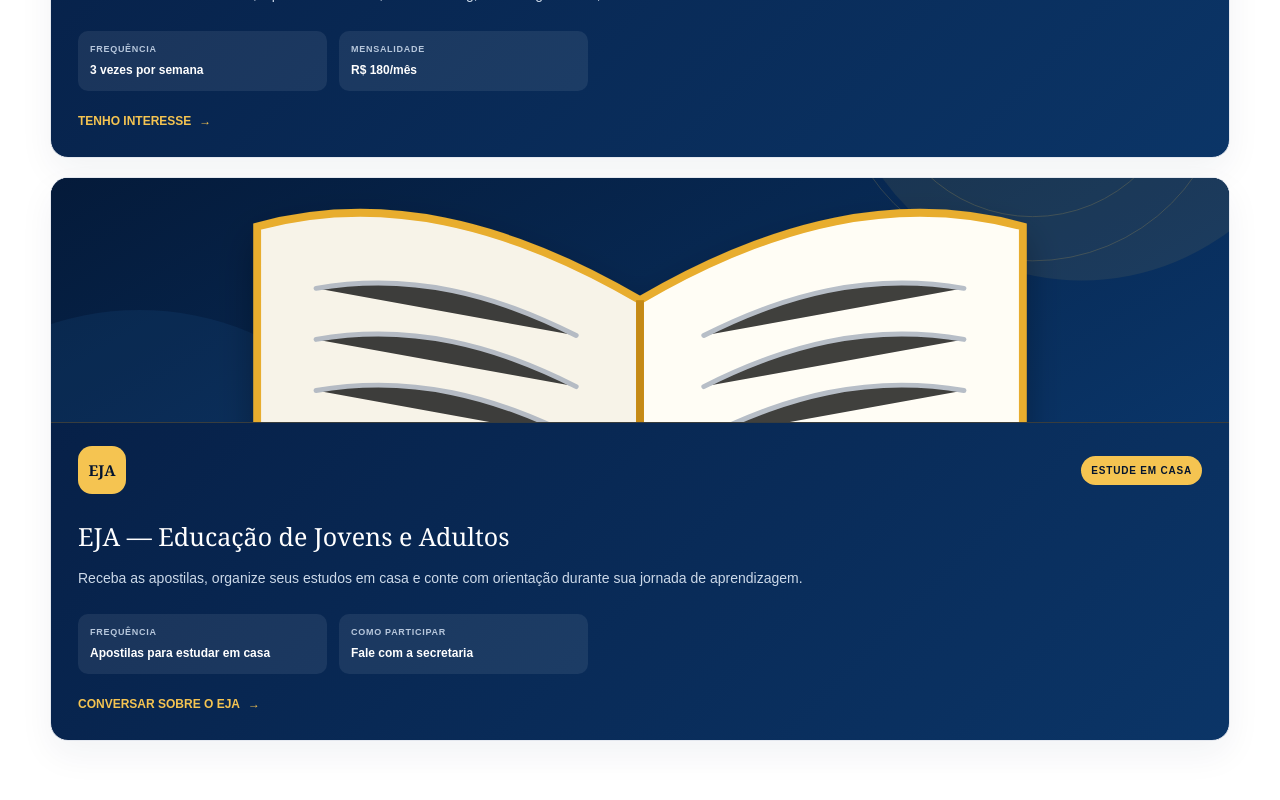
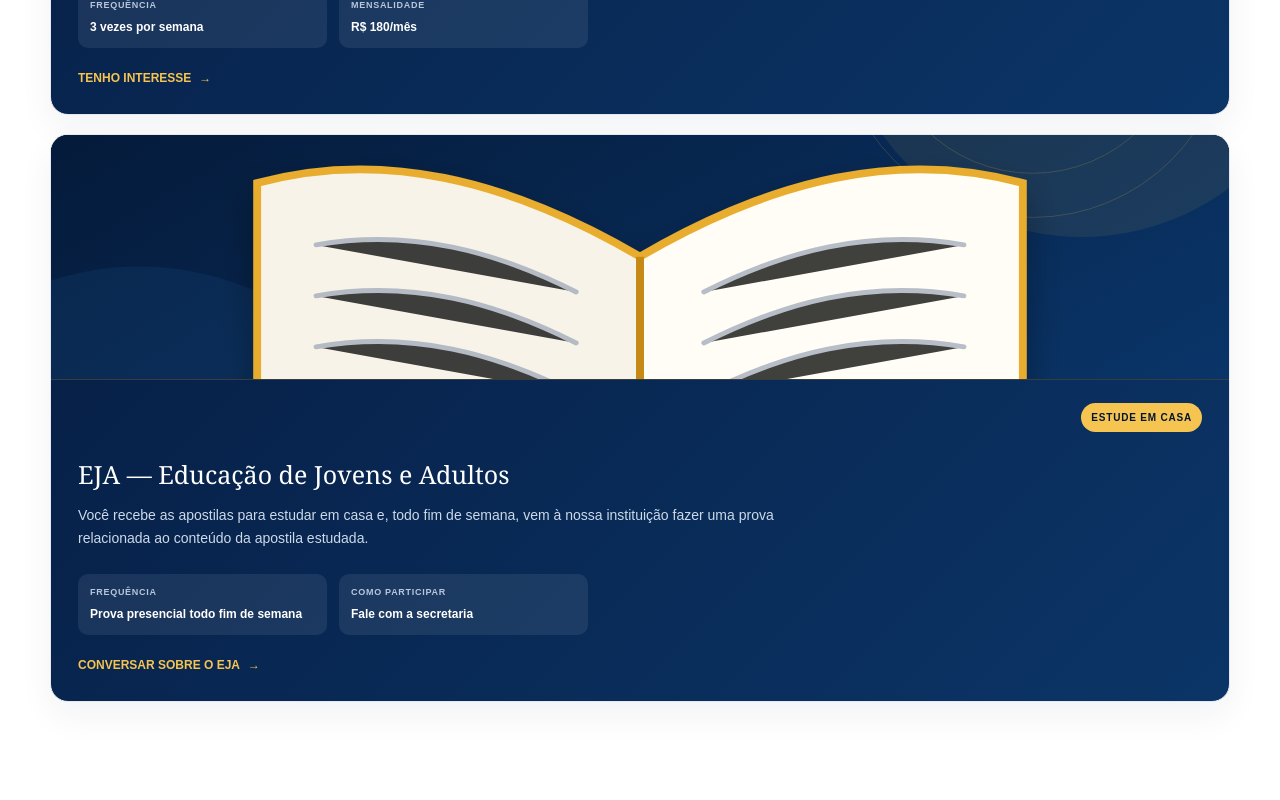
Before and after one commit to kuadmff2-bit/Site_shekinah, a Next.js app: page / in a window 1280 px wide. Shown: the part 2700-3500 px from the top of the page. Built offline with nearby package versions, Linux system fonts and the light colour scheme.

Commit message:
Atualiza EJA, documentos e remove siglas dos cursos

```diff
--- a/app/globals.css
+++ b/app/globals.css
@@ -81,9 +81,7 @@ nav a:hover, nav a:focus-visible { color: var(--gold-400); }
 .course-image-wrap img { display: block; width: 100%; height: 100%; object-fit: cover; transition: transform .45s ease; }
 .course-card:hover .course-image-wrap img { transform: scale(1.035); }
 .featured-course .course-image-wrap { height: 245px; flex-basis: 245px; }
-.course-topline { display: flex; min-height: 48px; align-items: center; justify-content: space-between; margin-top: 23px; }
-.course-icon { display: grid; width: 48px; height: 48px; place-items: center; border-radius: 14px; background: #fff5d8; color: #855a00; font-family: Georgia, serif; font-size: 15px; font-weight: 800; }
-.featured-course .course-icon { background: var(--gold-400); color: var(--navy-950); }
+.course-topline { display: flex; align-items: center; justify-content: flex-end; margin-top: 23px; }
 .course-badge { padding: 7px 10px; border-radius: 999px; background: var(--gold-400); color: var(--navy-950); font-size: 10px; font-weight: 900; letter-spacing: .08em; text-transform: uppercase; }
 .course-card h3 { margin: 24px 0 11px; color: var(--navy-900); font-family: Georgia, serif; font-size: 25px; }
 .featured-course h3 { color: white; }
@@ -148,6 +146,7 @@ nav a:hover, nav a:focus-visible { color: var(--gold-400); }
 .field input, .field select { width: 100%; height: 48px; padding: 0 13px; border: 1px solid #d8dee8; border-radius: 9px; outline: none; background: white; color: var(--ink); font-size: 13px; transition: border-color .2s ease, box-shadow .2s ease; }
 .field input:focus, .field select:focus { border-color: #c68b12; box-shadow: 0 0 0 3px rgba(232,173,46,.14); }
 .field input::placeholder { color: #98a2b3; }
+.field-hint { display: block; margin-top: 6px; color: #667085; font-size: 9px; line-height: 1.45; }
 .minor-fields { margin-top: 20px; padding: 18px; border: 1px solid #e7c76e; border-radius: 12px; background: #fff9e9; }
 .minor-heading { margin-bottom: 15px; }
 .minor-heading strong { display: block; color: var(--navy-900); font-family: Georgia, serif; font-size: 17px; }
--- a/app/page.tsx
+++ b/app/page.tsx
@@ -4,7 +4,6 @@ import { FormEvent, useMemo, useState } from "react";
 
 type Course = {
   id: string;
-  short: string;
   image: string;
   name: string;
   description: string;
@@ -23,7 +22,6 @@ const FACEBOOK_URL = "https://www.facebook.com/profile.php?id=100093706818098";
 const courses: Course[] = [
   {
     id: "ingles-kids",
-    short: "IK",
     image: "/courses/ingles-kids.webp",
     name: "Inglês Kids",
     description: "Aulas leves e dinâmicas para aprender, praticar e se comunicar com confiança.",
@@ -32,7 +30,6 @@ const courses: Course[] = [
   },
   {
     id: "informatica-completa",
-    short: "IC",
     image: "/courses/informatica-completa.webp",
     name: "Informática Completa",
     description: "Do básico ao essencial para estudar, trabalhar e usar a tecnologia no dia a dia.",
@@ -41,7 +38,6 @@ const courses: Course[] = [
   },
   {
     id: "informatica-avancada",
-    short: "IA",
     image: "/courses/informatica-avancada.webp",
     name: "Informática Avançada",
     description: "Aprofunde seus conhecimentos e vá além nas ferramentas mais importantes.",
@@ -50,7 +46,6 @@ const courses: Course[] = [
   },
   {
     id: "desenho-artistico",
-    short: "DA",
     image: "/courses/desenho-artistico.webp",
     name: "Desenho Artístico",
     description: "Criatividade, técnica e prática para desenvolver o talento artístico.",
@@ -59,7 +54,6 @@ const courses: Course[] = [
   },
   {
     id: "teclado",
-    short: "TK",
     image: "/courses/teclado.webp",
     name: "Teclado",
     description: "Aprenda a tocar e transforme o interesse pela música em habilidade.",
@@ -68,7 +62,6 @@ const courses: Course[] = [
   },
   {
     id: "reforco-escolar",
-    short: "RE",
     image: "/courses/reforco-escolar.webp",
     name: "Reforço Escolar",
     description: "Acompanhamento para alunos do Ensino Fundamental e Médio.",
@@ -77,7 +70,6 @@ const courses: Course[] = [
   },
   {
     id: "gestao-empresarial",
-    short: "GE",
     image: "/courses/gestao-empresarial.webp",
     name: "Gestão Empresarial",
     description: "6 cursos em 1: Secretariado, Operador de Caixa, Telemarketing, Marketing Pessoal, Atendente de Farmácia e Informática.",
@@ -88,11 +80,10 @@ const courses: Course[] = [
   },
   {
     id: "eja",
-    short: "EJA",
     image: "/courses/eja.svg",
     name: "EJA — Educação de Jovens e Adultos",
-    description: "Receba as apostilas, organize seus estudos em casa e conte com orientação durante sua jornada de aprendizagem.",
-    frequency: "Apostilas para estudar em casa",
+    description: "Você recebe as apostilas para estudar em casa e, todo fim de semana, vem à nossa instituição fazer uma prova relacionada ao conteúdo da apostila estudada.",
+    frequency: "Prova presencial todo fim de semana",
     price: "Fale com a secretaria",
     priceLabel: "Como participar",
     badge: "Estude em casa",
@@ -200,7 +191,7 @@ export default function Home() {
       `*Nome completo:* ${data.get("nome")}`,
       `*Data de nascimento:* ${data.get("nascimento")}`,
       `*CPF:* ${data.get("cpf")}`,
-      `*RG:* ${data.get("rg")}`,
+      `*RG ou nova identidade (CIN):* ${data.get("rg")}`,
       `*Telefone principal:* ${data.get("whatsapp")}`,
       `*Segundo telefone:* ${data.get("telefone2") || "Não informado"}`,
       `*Endereço:* ${data.get("endereco")}`,
@@ -224,7 +215,7 @@ export default function Home() {
     "Olá! Vi o site do Centro de Ensino Shekinah e gostaria de tirar uma dúvida sobre os cursos.",
   );
   const ejaMessage = encodeURIComponent(
-    "Olá! Vi as informações do EJA no site do Centro de Ensino Shekinah. Gostaria de saber como funciona, receber as apostilas e acertar os detalhes com a secretaria.",
+    "Olá! Vi as informações do EJA no site do Centro de Ensino Shekinah. Gostaria de saber como funciona o estudo pelas apostilas em casa e as provas presenciais de todo fim de semana.",
   );
 
   return (
@@ -291,10 +282,11 @@ export default function Home() {
               <div className="course-image-wrap">
                 <img src={course.image} alt={`Imagem representando o curso ${course.name}`} />
               </div>
-              <div className="course-topline">
-                <span className="course-icon" aria-hidden="true">{course.short}</span>
-                {course.badge && <span className="course-badge">{course.badge}</span>}
-              </div>
+              {course.badge && (
+                <div className="course-topline">
+                  <span className="course-badge">{course.badge}</span>
+                </div>
+              )}
               <h3>{course.name}</h3>
               <p>{course.description}</p>
               <div className="course-meta">
@@ -362,7 +354,11 @@ export default function Home() {
             <label className="field full"><span>Nome completo *</span><input name="nome" type="text" autoComplete="name" required placeholder="Digite seu nome completo" /></label>
             <label className="field"><span>Data de nascimento *</span><input name="nascimento" type="date" required value={birthDate} onChange={(event) => setBirthDate(event.target.value)} /></label>
             <label className="field"><span>CPF *</span><input name="cpf" type="text" inputMode="numeric" required placeholder="000.000.000-00" /></label>
-            <label className="field"><span>RG *</span><input name="rg" type="text" inputMode="numeric" required placeholder="Digite o número do RG" /></label>
+            <label className="field">
+              <span>RG ou nova Carteira de Identidade Nacional (CIN) *</span>
+              <input name="rg" type="text" inputMode="numeric" required placeholder="RG antigo ou o mesmo número do CPF" />
+              <small className="field-hint">Na nova identidade, o número informado pode ser o mesmo do CPF.</small>
+            </label>
             <label className="field"><span>Telefone principal *</span><input name="whatsapp" type="tel" autoComplete="tel" required placeholder="(92) 99999-9999" /></label>
             <label className="field"><span>Segundo telefone (opcional)</span><input name="telefone2" type="tel" placeholder="(92) 99999-9999" /></label>
             <label className="field full"><span>Endereço completo *</span><input name="endereco" type="text" autoComplete="street-address" required placeholder="Rua, número, bairro ou comunidade" /></label>
```
Also changed, not shown: 1 other file (tests, documents, lock files or other folders).
